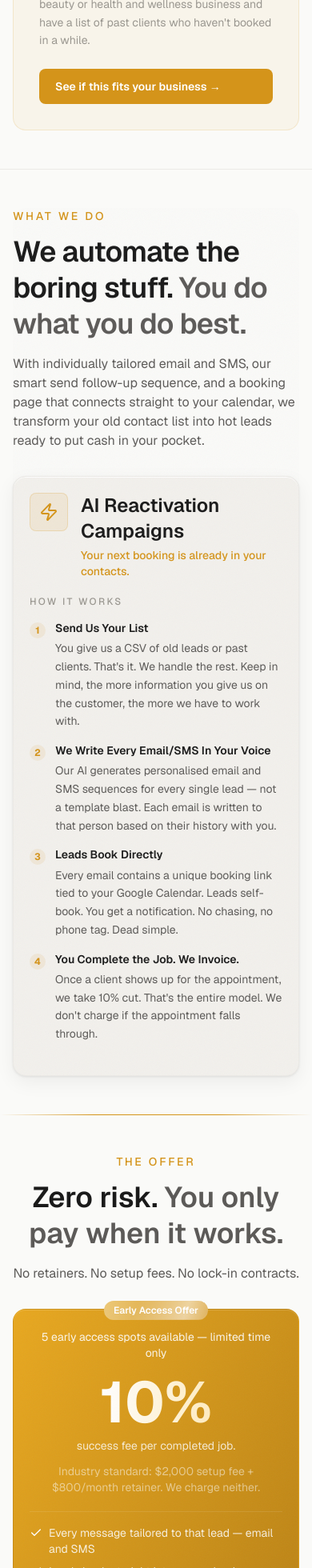
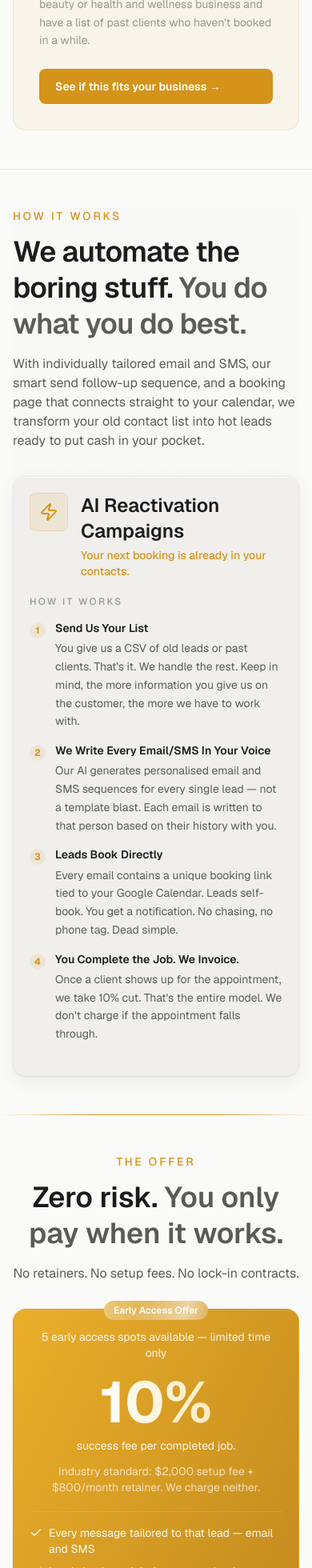
Before and after one commit to automationcultureai/automation-culture-marketing-website, a Next.js app: page / in a window 390 px wide. Shown: the part 2501-4461 px from the top of the page at 80% size. Built offline with nearby package versions, Linux system fonts and the light colour scheme.

Commit message:
feat: update nav label, section heading, and pricing card styling
- Rename "What We Do" to "How It Works" across navbar, section label, and footer
- Slightly lighten pricing card gradient and bump text opacities for readability

Co-Authored-By: Claude Sonnet 4.6 <noreply@anthropic.com>

```diff
--- a/app/components/sections/Footer.tsx
+++ b/app/components/sections/Footer.tsx
@@ -32,7 +32,7 @@ export function Footer() {
           <nav className="flex flex-wrap items-center justify-center gap-6">
             {[
               { label: "Who This Is For", href: "#who" },
-              { label: "What We Do", href: "#how-it-works" },
+              { label: "How It Works", href: "#how-it-works" },
               { label: "The Offer", href: "#offer" },
               { label: "About", href: "#founder" },
               { label: "FAQ", href: "#faq" },
--- a/app/components/sections/HowItWorksSection.tsx
+++ b/app/components/sections/HowItWorksSection.tsx
@@ -57,7 +57,7 @@ export function HowItWorksSection() {
             transition={{ duration: 0.4, ease: "easeOut" }}
             className="mb-3 text-sm font-medium uppercase tracking-[0.2em] text-[#D4941A]"
           >
-            What We Do
+            How It Works
           </motion.p>
           <motion.h2
             initial={{ opacity: 0, y: 15 }}
--- a/app/components/sections/Navbar.tsx
+++ b/app/components/sections/Navbar.tsx
@@ -7,7 +7,7 @@ import { cn } from "@/lib/utils";
 
 const navLinks = [
   { label: "Who This Is For", href: "#who" },
-  { label: "What We Do", href: "#how-it-works" },
+  { label: "How It Works", href: "#how-it-works" },
   { label: "The Offer", href: "#offer" },
   { label: "About", href: "#founder" },
   { label: "FAQ", href: "#faq" },
--- a/app/components/sections/OfferSection.tsx
+++ b/app/components/sections/OfferSection.tsx
@@ -87,7 +87,7 @@ export function OfferSection() {
             whileInView={{ opacity: 1, y: 0 }}
             viewport={{ once: true, amount: 0.15 }}
             transition={{ duration: 0.5, delay: 0.3, ease: "easeOut" }}
-            className="noise relative rounded-2xl border border-[#D4941A]/30 bg-gradient-to-br from-[#E8A820] to-[#B07A14] p-5 sm:p-8 md:p-12"
+            className="noise relative rounded-2xl border border-[#D4941A]/30 bg-gradient-to-br from-[#ECAF28] to-[#B88018] p-5 sm:p-8 md:p-12"
             style={{ boxShadow: "inset 0 1px 0 rgba(255,255,255,0.15)" }}
           >
             {/* Shine overlay */}
@@ -109,9 +109,9 @@ export function OfferSection() {
             <div className="mb-5 sm:mb-8 text-center">
               <div className="flex flex-col items-center">
                 <span className="text-7xl sm:text-8xl font-bold bg-gradient-to-r from-white to-[#ffecc0] bg-clip-text text-transparent">10%</span>
-                <span className="text-sm text-white/80 mt-2">success fee per completed job.</span>
+                <span className="text-sm text-white/90 mt-2">success fee per completed job.</span>
               </div>
-              <p className="mt-3 text-sm text-white/50">Industry standard: $2,000 setup fee + $800/month retainer. We charge neither.</p>
+              <p className="mt-3 text-sm text-white/70">Industry standard: $2,000 setup fee + $800/month retainer. We charge neither.</p>
             </div>
 
             <div className="mb-4 sm:mb-8 border-t border-white/10" />
@@ -125,7 +125,7 @@ export function OfferSection() {
                   whileInView={{ opacity: 1, y: 0 }}
                   viewport={{ once: true, amount: 0.1 }}
                   transition={{ duration: 0.4, delay: 0.4 + i * 0.08, ease: "easeOut" }}
-                  className="flex items-start gap-2 text-sm text-white/85"
+                  className="flex items-start gap-2 text-sm text-white/95"
                 >
                   <Check className="mt-0.5 h-4 w-4 shrink-0 text-white" />
                   {item}
@@ -135,7 +135,7 @@ export function OfferSection() {
 
             <div className="mb-4 sm:mb-8 border-t border-white/10" />
 
-            <p className="mb-4 sm:mb-6 text-center text-sm text-white/70">
+            <p className="mb-4 sm:mb-6 text-center text-sm text-white/85">
               {"Early access clients lock in this model permanently. New clients after this cohort will pay a setup fee and monthly retainer. You won't."}
             </p>
 
@@ -143,7 +143,7 @@ export function OfferSection() {
               <a href="#contact">{"Claim your spot"}</a>
             </Button>
 
-            <p className="mt-4 text-center text-xs text-white/50">
+            <p className="mt-4 text-center text-xs text-white/70">
               {"Currently onboarding early access clients in Melbourne. Spots are limited."}
             </p>
           </motion.div>
```
